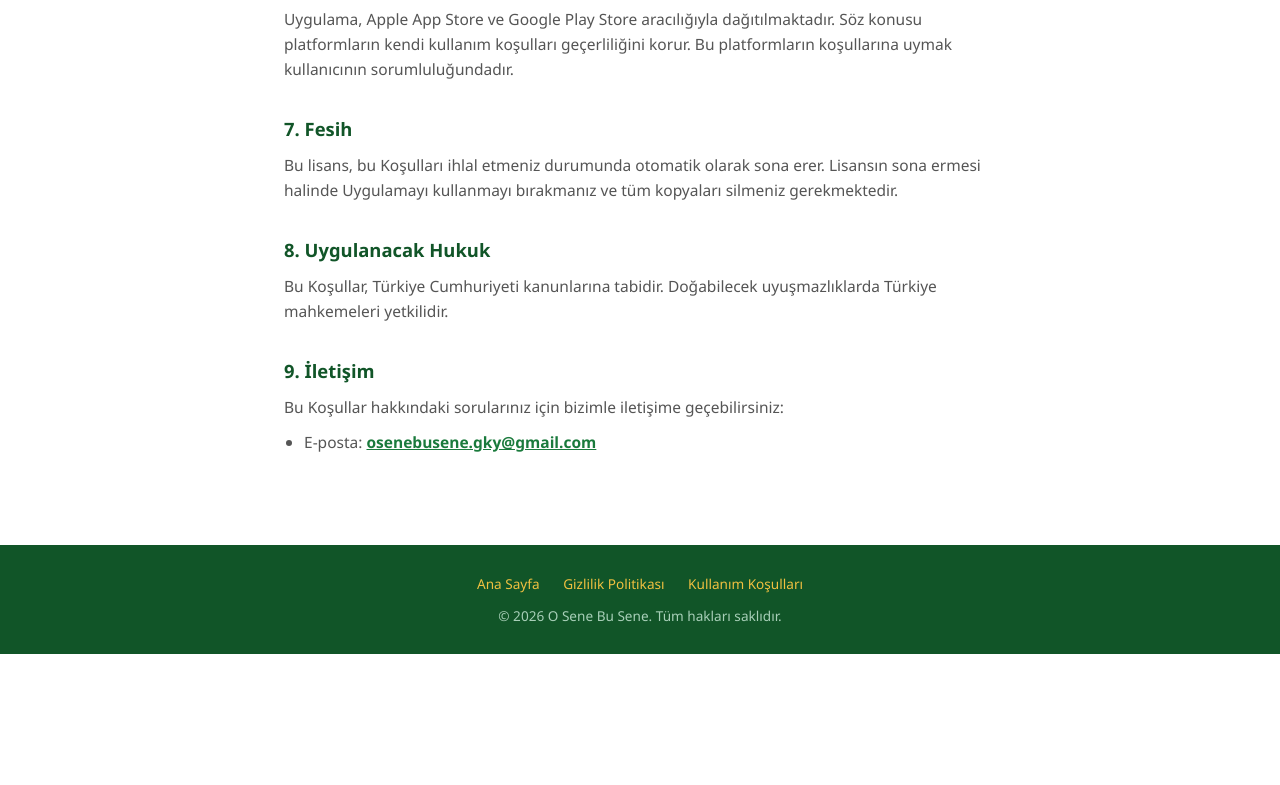
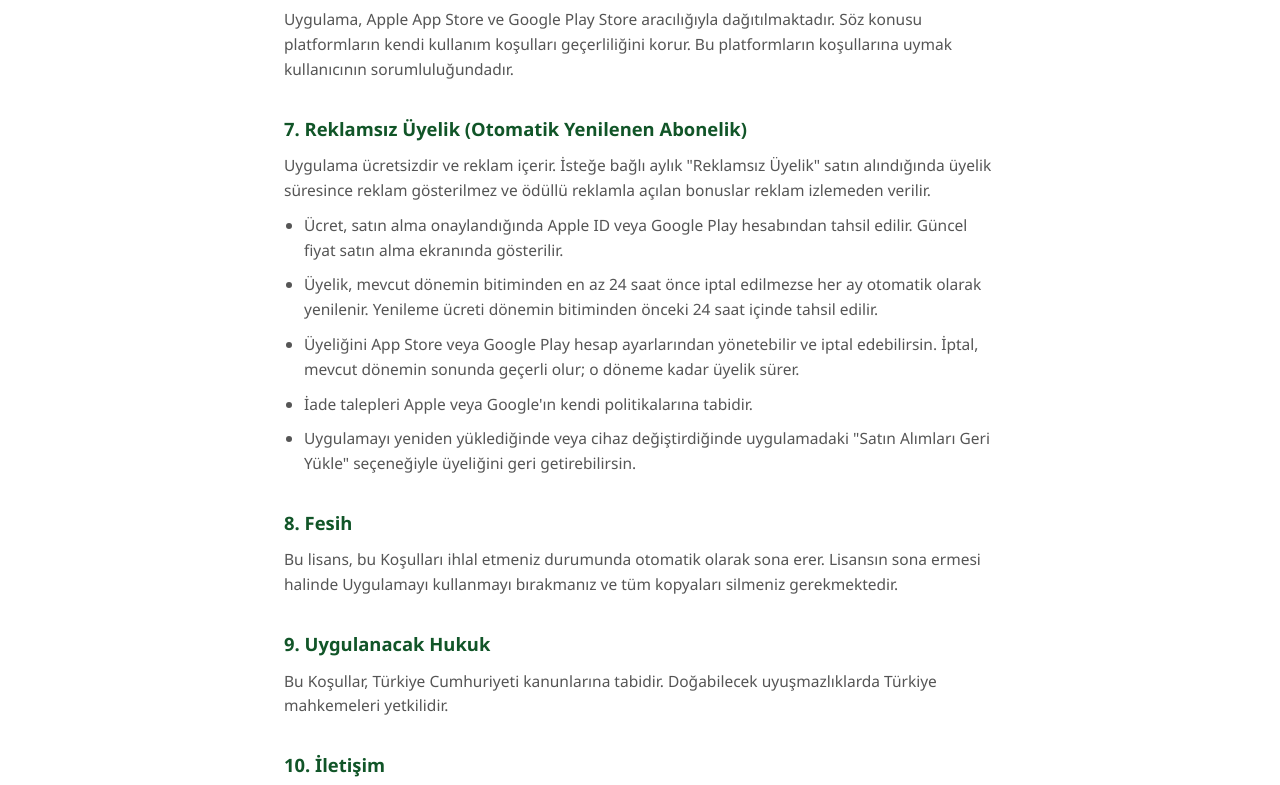
Before and after one commit to osenebusene2026/osenebusene2026.github.io, a plain HTML site: page terms-of-service.html in a window 1280 px wide. Shown: the part 1275-2060 px from the top of the page. Before the commit the page ends 1929 px from the top, so only its background shows below. Drawn offline with Linux system fonts and the light colour scheme.

Commit message:
Kullanım koşullarına otomatik yenilenen Reklamsız Üyelik bölümü eklendi

```diff
--- a/terms-of-service.html
+++ b/terms-of-service.html
@@ -22,7 +22,7 @@
 
 <main class="legal">
   <h1>Kullanım Koşulları</h1>
-  <p class="last-updated">Son güncelleme: 27 Nisan 2026</p>
+  <p class="last-updated">Son güncelleme: 24 Kasım 2026</p>
 
   <p>
     Bu Kullanım Koşulları ("Koşullar"), <strong>O Sene Bu Sene - Futbol</strong> mobil uygulamasını ("Uygulama") kullanımınıza ilişkin kuralları belirler. Uygulamayı indirerek veya kullanarak bu Koşulları kabul etmiş sayılırsınız.
@@ -65,17 +65,29 @@
     Uygulama, Apple App Store ve Google Play Store aracılığıyla dağıtılmaktadır. Söz konusu platformların kendi kullanım koşulları geçerliliğini korur. Bu platformların koşullarına uymak kullanıcının sorumluluğundadır.
   </p>
 
-  <h2>7. Fesih</h2>
+  <h2>7. Reklamsız Üyelik (Otomatik Yenilenen Abonelik)</h2>
+  <p>
+    Uygulama ücretsizdir ve reklam içerir. İsteğe bağlı aylık "Reklamsız Üyelik" satın alındığında üyelik süresince reklam gösterilmez ve ödüllü reklamla açılan bonuslar reklam izlemeden verilir.
+  </p>
+  <ul>
+    <li>Ücret, satın alma onaylandığında Apple ID veya Google Play hesabından tahsil edilir. Güncel fiyat satın alma ekranında gösterilir.</li>
+    <li>Üyelik, mevcut dönemin bitiminden en az 24 saat önce iptal edilmezse her ay otomatik olarak yenilenir. Yenileme ücreti dönemin bitiminden önceki 24 saat içinde tahsil edilir.</li>
+    <li>Üyeliğini App Store veya Google Play hesap ayarlarından yönetebilir ve iptal edebilirsin. İptal, mevcut dönemin sonunda geçerli olur; o döneme kadar üyelik sürer.</li>
+    <li>İade talepleri Apple veya Google'ın kendi politikalarına tabidir.</li>
+    <li>Uygulamayı yeniden yüklediğinde veya cihaz değiştirdiğinde uygulamadaki "Satın Alımları Geri Yükle" seçeneğiyle üyeliğini geri getirebilirsin.</li>
+  </ul>
+
+  <h2>8. Fesih</h2>
   <p>
     Bu lisans, bu Koşulları ihlal etmeniz durumunda otomatik olarak sona erer. Lisansın sona ermesi halinde Uygulamayı kullanmayı bırakmanız ve tüm kopyaları silmeniz gerekmektedir.
   </p>
 
-  <h2>8. Uygulanacak Hukuk</h2>
+  <h2>9. Uygulanacak Hukuk</h2>
   <p>
     Bu Koşullar, Türkiye Cumhuriyeti kanunlarına tabidir. Doğabilecek uyuşmazlıklarda Türkiye mahkemeleri yetkilidir.
   </p>
 
-  <h2>9. İletişim</h2>
+  <h2>10. İletişim</h2>
   <p>
     Bu Koşullar hakkındaki sorularınız için bizimle iletişime geçebilirsiniz:
   </p>
```
